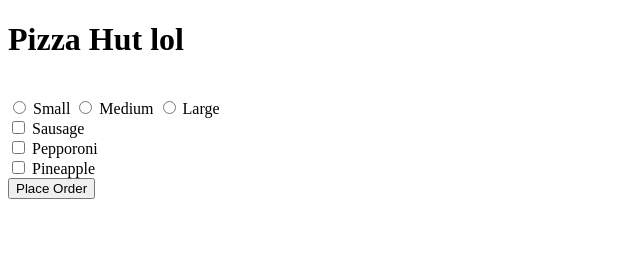
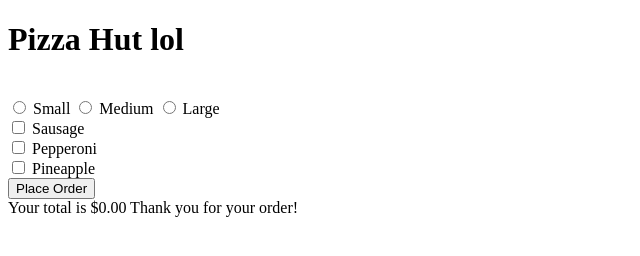
Before and after one commit to Nathan-Jones12/javascript-tutorials, a plain HTML site: page index.html in a window 1280 px wide. Both pictures are taken after a click on the button "Place Order". Shown: the whole page, without its empty margins (0-640 px from the left). Drawn offline with Linux system fonts and the light colour scheme.

Commit message:
calculate Total function fixed

```diff
--- a/index.html
+++ b/index.html
@@ -19,11 +19,11 @@
     <input type="checkbox" id = "mySausage">
     <label for="mySausage" >Sausage</label>
     <br>
-    <input type="checkbox" id = "myPepporoni">
-    <label for="myPepporoni" >Pepporoni</label>
+    <input type="checkbox" id = "myPepperoni">
+    <label for="myPepperoni" >Pepperoni</label>
     <br>
-    <input type="checkbox" id = "myPinapple">
-    <label for="myPinapple" >Pineapple</label>
+    <input type="checkbox" id = "myPineapple">
+    <label for="myPineapple" >Pineapple</label>
     <br>
     <button onclick="calculateTotal()" type="submit" id="orderButton">Place Order</button>
     <br>
--- a/index.js
+++ b/index.js
@@ -2,27 +2,24 @@
 const myLarge = document.getElementById("myLarge")
 const myMedium = document.getElementById("myMedium")
 const mySausage = document.getElementById("mySausage")
-    const myPepperoni = document.getElementById("myPeppeoni")
+const myPepperoni = document.getElementById("myPepperoni")
 const myPinapple = document.getElementById("myPineapple")
 const myOrderButton = document.getElementById("orderButton")
 const myTotal = document.getElementById("total")
 const myThanks = document.getElementById("thanks")
 let myResult = 0
 ///Yooooooo
-       myOrderButton.onclick = function calculateTotal(){
+function calculateTotal(){
     myResult = 0;
-        if(mySmall.checked)
-        {if(mySausage.checked){myResult += 2 }
-        {if(myPepperoni.checked){myResult += 3 }
-        {if(myPinapple.checked){myResult += 4 }
-            myResult += 6
-         if(myMedium.checked){
-            myResult += 9
-        }
-        if(myLarge.checked) {
-            myResult += 12
-        };
+    if(mySmall.checked){myResult += 6}
+    if(mySausage.checked){myResult += 2 }
+    if(myPepperoni.checked){myResult += 3 }
+    if(myPinapple.checked){myResult += 4 }
+    if(myMedium.checked){myResult += 9}
+    if(myLarge.checked) {myResult += 12}
+
+    myTotal.innerHTML = "Your total is $" + myResult + ".00"
+    myThanks.innerHTML = "Thank you for your order!"
+
 
 }
-
-    }}}
```
Lines whose indentation alone changed are shown as unchanged.
